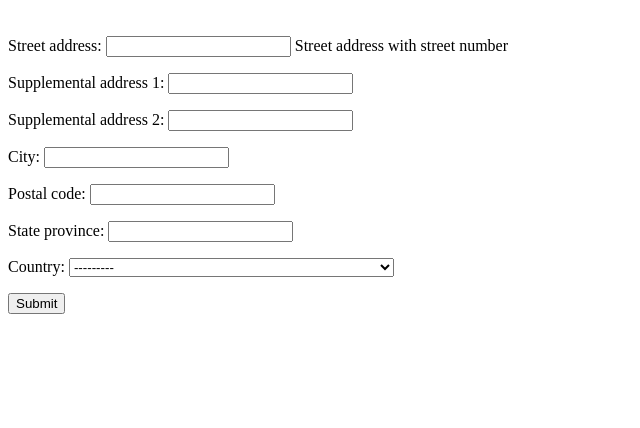
After one commit to oeglobal/ocwc-members, a Django app: template members/crm/templates/address_edit.html in a window 1280 px wide. The commit adds this page. Shown: the part 372-800 px from the top of the page, without its empty margins (0-640 px from the left). Run offline with Django 3.2, Linux system fonts and the light colour scheme; the template is opened without the code that fills it: values that come from a table or form of the project are taken from there, others are empty; data comes from the database, SQL or seed files in the repository; parts of the project's set-up code (start-up, migrations or seed data) failed here and were passed over; some libraries are stand-ins or nearby versions; some web fonts are replaced.

Commit message:
support address editing

```diff
--- a/members/crm/forms.py
+++ b/members/crm/forms.py
@@ -7,7 +7,7 @@ from django.utils.safestring import mark_safe
 from crispy_forms.helper import FormHelper
 from crispy_forms.layout import Submit, Layout, Field, Div, HTML
 
-from .models import MembershipApplication, ORGANIZATION_ASSOCIATED_CONSORTIUM, CORPORATE_SUPPORT_CHOICES, IS_ACCREDITED_CHOICES, Organization
+from .models import MembershipApplication, ORGANIZATION_ASSOCIATED_CONSORTIUM, CORPORATE_SUPPORT_CHOICES, IS_ACCREDITED_CHOICES, Organization, Address
 
 SIMPLIFIED_MEMBERSHIP_TYPE_CHOICES = (
     ('institutional', mark_safe('Institutional Member <i class="icon-question-sign" data-help-text="institutional"></i>')),
@@ -155,3 +155,9 @@ class MemberLoginForm(forms.Form):
             raise forms.ValidationError('E-mail you entered is not associated with selected organization. Please contact members services if you require assistance.', code='invalid-email')
 
         return cleaned_data
+
+class AddressModelForm(forms.ModelForm):
+    class Meta:
+        model = Address
+        fields = ('street_address', 'supplemental_address_1', 'supplemental_address_2',
+                  'city', 'postal_code', 'state_province', 'country')
--- a/members/crm/models.py
+++ b/members/crm/models.py
@@ -191,14 +191,19 @@ class Address(models.Model):
                              self.street_address, self.supplemental_address_1, self.supplemental_address_2,
                              self.postal_code, self.postal_code_suffix,
                              self.state_province, self.country.name)
+            try:
+                place, (lat, lng) = g.geocode(address_string)
 
-            place, (lat, lng) = g.geocode(address_string)
-
-            if lat:
-                self.latitude = lat
-                self.longitude = lng
+                if lat:
+                    self.latitude = lat
+                    self.longitude = lng
+            except ValueError:
+                pass
 
         super(Address, self).save(force_insert=force_insert, force_update=force_update, using=using)
+
+    def get_absolute_url(self):
+        return self.organization.get_absolute_url()
 
 
 reversion.register(Address)
--- a/members/crm/templates/_organization_info_full.html
+++ b/members/crm/templates/_organization_info_full.html
@@ -28,9 +28,9 @@
 			<img src="{{ MEDIA_URL }}{{ org.logo_small }}" />
 		</p>
 		{% endif %}
-		<h2 class="address">Address</h2>
 		{% with org.address_set.all.0 as address %}
 		{% if address %}
+		<h2 class="address">Address <a class="edit-link" href="{% url 'crm:address-edit' address.id %}">Edit</a></h2>
 		<p>
 		   {{ address.street_address }}<br />
 		   {% if address.supplemental_address_1 %}{{ address.supplemental_address_1 }}<br />{% endif %}
--- /dev/null
+++ b/members/crm/templates/address_edit.html
@@ -0,0 +1,13 @@
+{% extends "base.html" %}
+
+{% block contents %}
+	<div class="row">
+		<div class="large-6 columns">
+			<form action="" method="POST">
+				{% csrf_token %}
+				{{ form.as_p }}
+				<input type="submit" class="button" value="Submit">
+			</form>
+		</div>
+	</div>
+{% endblock %}
--- a/members/crm/templates/index.html
+++ b/members/crm/templates/index.html
@@ -18,7 +18,7 @@
 				</form>
 				</div>
 			</div>
-			<p><strong>We recently upgraded our membership system. To receive your new account details, please contact member services.</strong></p>
+			<p>Once you fill out the form above, you'll receive e-mail with login information.</p>
 			<p>Please contact <a href="mailto:memberservices@ocwconsortium.org">memberservices@ocwconsortium.org</a> if you have any problems or questions regarding your account.</p>
 		</div>
 		<div class="large-12">
--- a/members/crm/urls.py
+++ b/members/crm/urls.py
@@ -1,7 +1,8 @@
 from django.conf.urls import patterns, url
 
 from .views import OrganizationIndex, OrganizationDetailView, OrganizationEdit, \
-	ReportedStatisticDetailView, ReportedStatisticEditView, ReportedStatisticAddView
+	ReportedStatisticDetailView, ReportedStatisticEditView, ReportedStatisticAddView, \
+	AddressEditView
 
 from vanilla import TemplateView
 
@@ -9,6 +10,8 @@ urlpatterns = patterns('',
 	url(r'^member/view/(?P<pk>\d+)/$', OrganizationDetailView.as_view(), name='organization-view'),
 	url(r'^member/edit/(?P<pk>\d+)/$', OrganizationEdit.as_view(), name='organization-edit'),
 
+	url(r'^member/address/edit/(?P<pk>\d+)/$', AddressEditView.as_view(), name='address-edit'),
+
 	url(r'^member/statistics/view/(?P<pk>\d+)/$', ReportedStatisticDetailView.as_view(), name='reported-statistics-view'),
 	url(r'^member/statistics/edit/(?P<pk>\d+)/$', ReportedStatisticEditView.as_view(), name='reported-statistics-edit'),
 	url(r'^member/statistics/add/(?P<pk>\d+)/$', ReportedStatisticAddView.as_view(), name='reported-statistics-add'),
```
Also changed, not shown: members/crm/views.py (+13 -1 lines).
